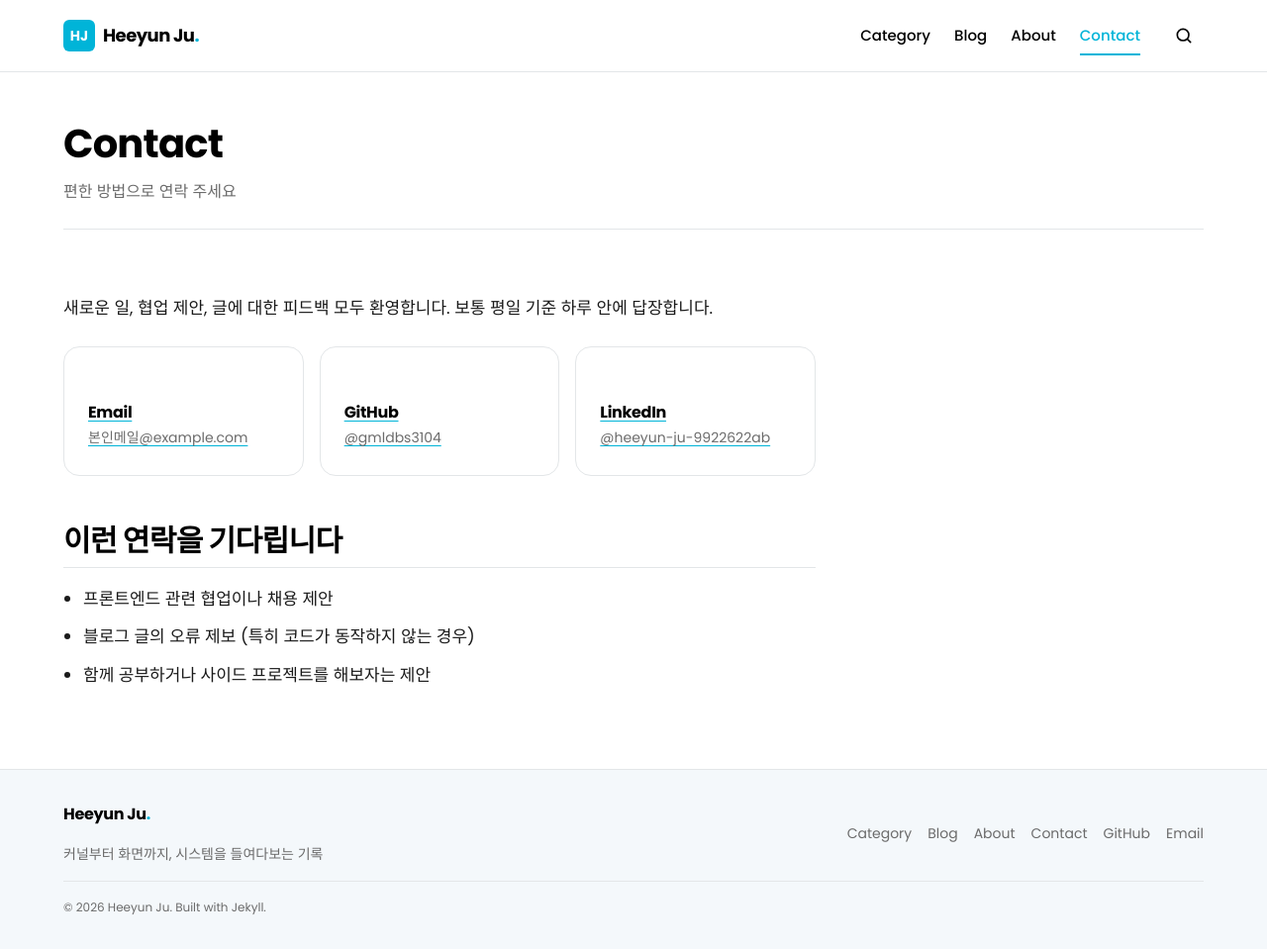
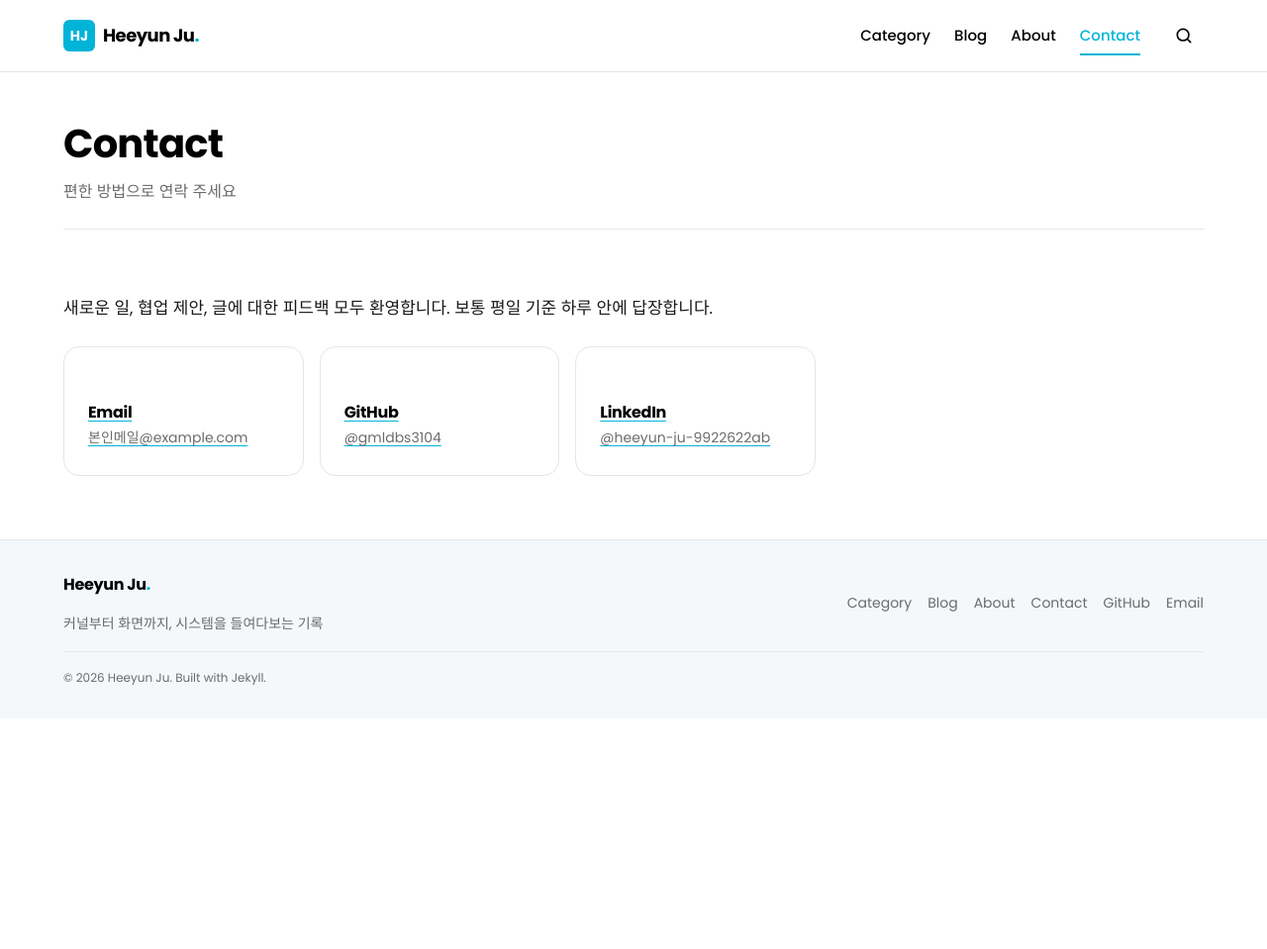
Before and after one commit to gmldbs3104/gmldbs3104.github.io, a Jekyll site: the page built from contact.md, in a window 1280 px wide and 959 px high. Shown: the whole window at 99% size. Built offline with Jekyll 4.4.1, drawn with Linux system fonts in a browser that asks for light colours; some web fonts are replaced.

Commit message:
Update contact.md

```diff
--- a/contact.md
+++ b/contact.md
@@ -11,22 +11,16 @@ description: "연락처 및 소셜 링크"
 보통 평일 기준 하루 안에 답장합니다.
 
 <div class="contact-grid">
-  <a class="contact-card" href="mailto:{{ site.author.email }}">
+  <a class="contact-card" href="mailto:{{ heeyun.s.ju@gmail.com }}">
     <h3>Email</h3>
     <p>{{ site.author.email }}</p>
   </a>
-  <a class="contact-card" href="https://github.com/{{ site.social.github }}" rel="noopener">
+  <a class="contact-card" href="https://github.com/{{ gmldbs3104.github }}" rel="noopener">
     <h3>GitHub</h3>
     <p>@{{ site.social.github }}</p>
   </a>
-  <a class="contact-card" href="https://www.linkedin.com/in/{{ site.social.linkedin }}" rel="noopener">
+  <a class="contact-card" href="https://www.linkedin.com/in/{{ https://www.linkedin.com/in/heeyun-ju-9922622ab/ }}" rel="noopener">
     <h3>LinkedIn</h3>
     <p>@{{ site.social.linkedin }}</p>
   </a>
 </div>
-
-## 이런 연락을 기다립니다
-
-- 프론트엔드 관련 협업이나 채용 제안
-- 블로그 글의 오류 제보 (특히 코드가 동작하지 않는 경우)
-- 함께 공부하거나 사이드 프로젝트를 해보자는 제안
```
